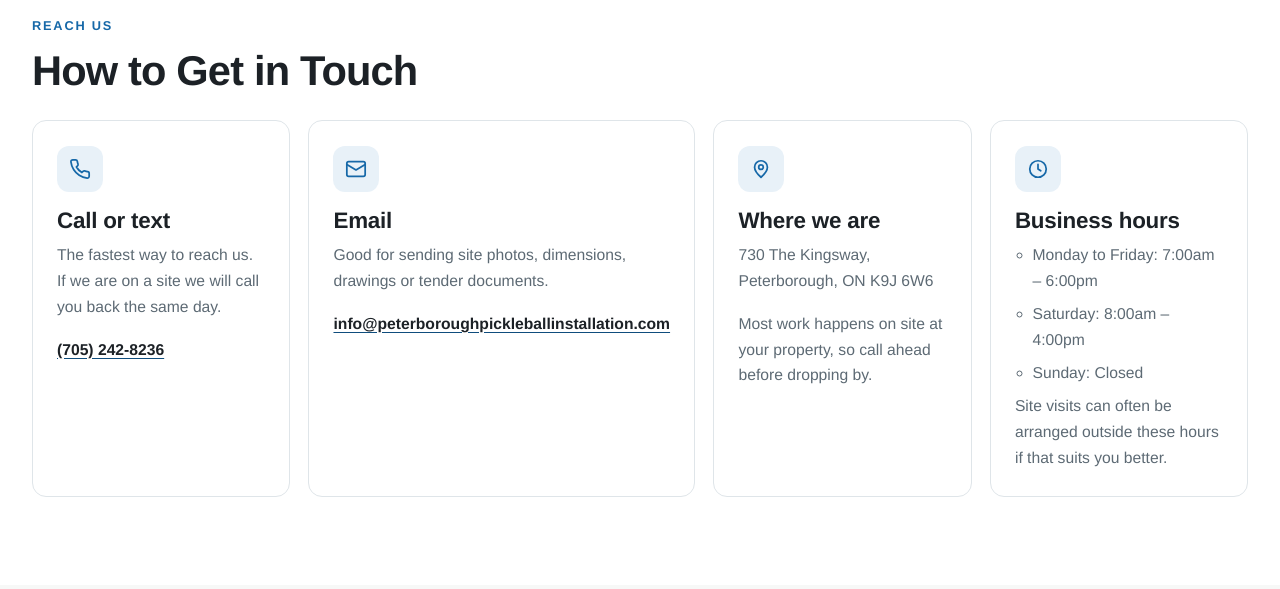
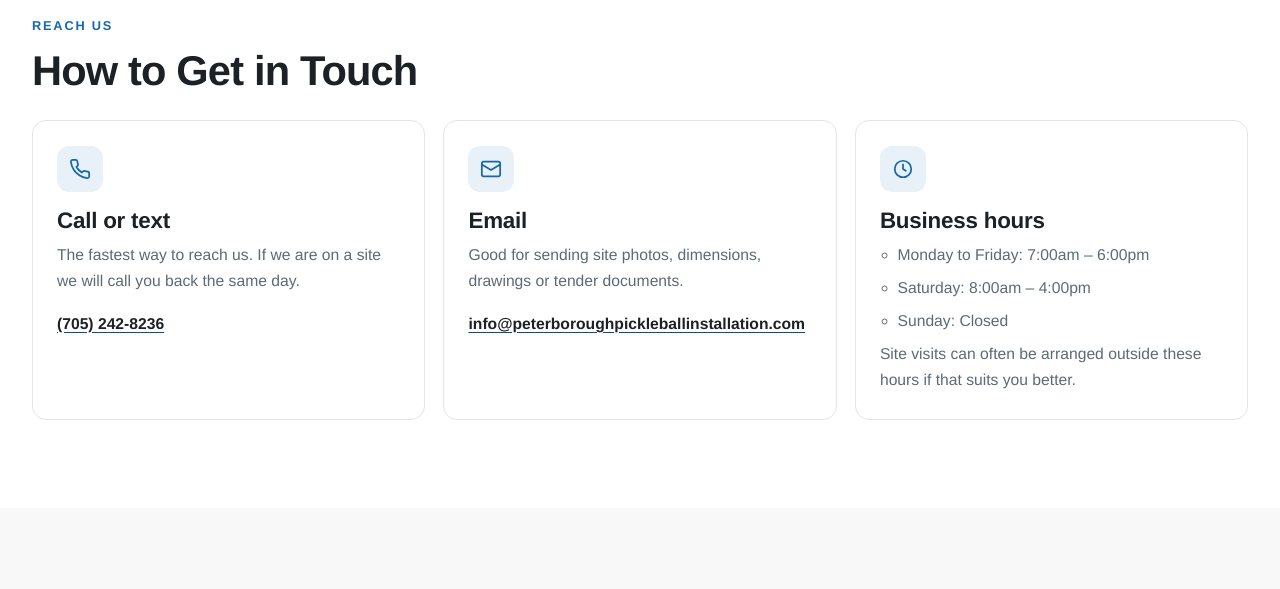
Before and after one commit to dallastiffin/peterborough-pickleball-installation, a plain HTML site: page contact.html in a window 1280 px wide. Shown: the part 2100-2689 px from the top of the page. Drawn offline with Linux system fonts and the light colour scheme.

Commit message:
Remove 'Where we are' card from contact page

```diff
--- a/contact.html
+++ b/contact.html
@@ -171,7 +171,7 @@
   <div class="wrap">
     <p class="eyebrow">Reach Us</p>
     <h2 id="ct1">How to Get in Touch</h2>
-    <ul class="grid grid--4">
+    <ul class="grid grid--3">
       <li class="card"><span class="card__ic"><svg class="ic" viewBox="0 0 24 24" fill="none" stroke="currentColor" stroke-width="1.9" stroke-linecap="round" stroke-linejoin="round" aria-hidden="true" focusable="false"><path d="M22 16.9v3a2 2 0 0 1-2.2 2 19.8 19.8 0 0 1-8.6-3.1 19.5 19.5 0 0 1-6-6A19.8 19.8 0 0 1 2.1 4.2 2 2 0 0 1 4.1 2h3a2 2 0 0 1 2 1.7c.1 1 .3 1.9.7 2.8a2 2 0 0 1-.5 2.1L8.1 9.8a16 16 0 0 0 6 6l1.2-1.2a2 2 0 0 1 2.1-.5c.9.4 1.8.6 2.8.7a2 2 0 0 1 1.8 2.1z"/></svg></span>
         <h3>Call or text</h3>
         <div class="card__b">
@@ -184,12 +184,6 @@
         <div class="card__b">
           <p>Good for sending site photos, dimensions, drawings or tender documents.</p>
           <p><a href="mailto:info@peterboroughpickleballinstallation.com"><strong>info@peterboroughpickleballinstallation.com</strong></a></p>
-        </div></li>
-      <li class="card"><span class="card__ic"><svg class="ic" viewBox="0 0 24 24" fill="none" stroke="currentColor" stroke-width="1.9" stroke-linecap="round" stroke-linejoin="round" aria-hidden="true" focusable="false"><path d="M12 21s7-6.3 7-11a7 7 0 1 0-14 0c0 4.7 7 11 7 11z"/><circle cx="12" cy="10" r="2.5"/></svg></span>
-        <h3>Where we are</h3>
-        <div class="card__b">
-          <p>730 The Kingsway, Peterborough, ON K9J 6W6</p>
-          <p>Most work happens on site at your property, so call ahead before dropping by.</p>
         </div></li>
       <li class="card"><span class="card__ic"><svg class="ic" viewBox="0 0 24 24" fill="none" stroke="currentColor" stroke-width="1.9" stroke-linecap="round" stroke-linejoin="round" aria-hidden="true" focusable="false"><circle cx="12" cy="12" r="9"/><path d="M12 7v5l3 2"/></svg></span>
         <h3>Business hours</h3>
```
Also changed, not shown: images/faded-pickleball-court-surface-before-recoating.svg, images/hero-commercial-pickleball-courts-school.svg, images/hero-pickleball-court-maintenance-cleaning.svg, images/hero-pickleball-court-questions-answered.svg, images/hero-pickleball-court-resurfacing-crew.svg, images/hero-residential-backyard-pickleball-court.svg, images/hero-sport-court-tile-installation.svg, images/pickleball-court-crack-repair-before-resurfacing.svg, images/pickleball-court-dimensions-diagram-30x60.svg, images/pickleball-court-excavation-equipment-site.svg, images/pickleball-court-line-striping-painting.svg, images/pickleball-court-net-post-installation.svg, images/pickleball-court-pressure-washing-cleaning.svg, images/pickleball-court-snow-winter-care-ontario.svg, 3 more files.
